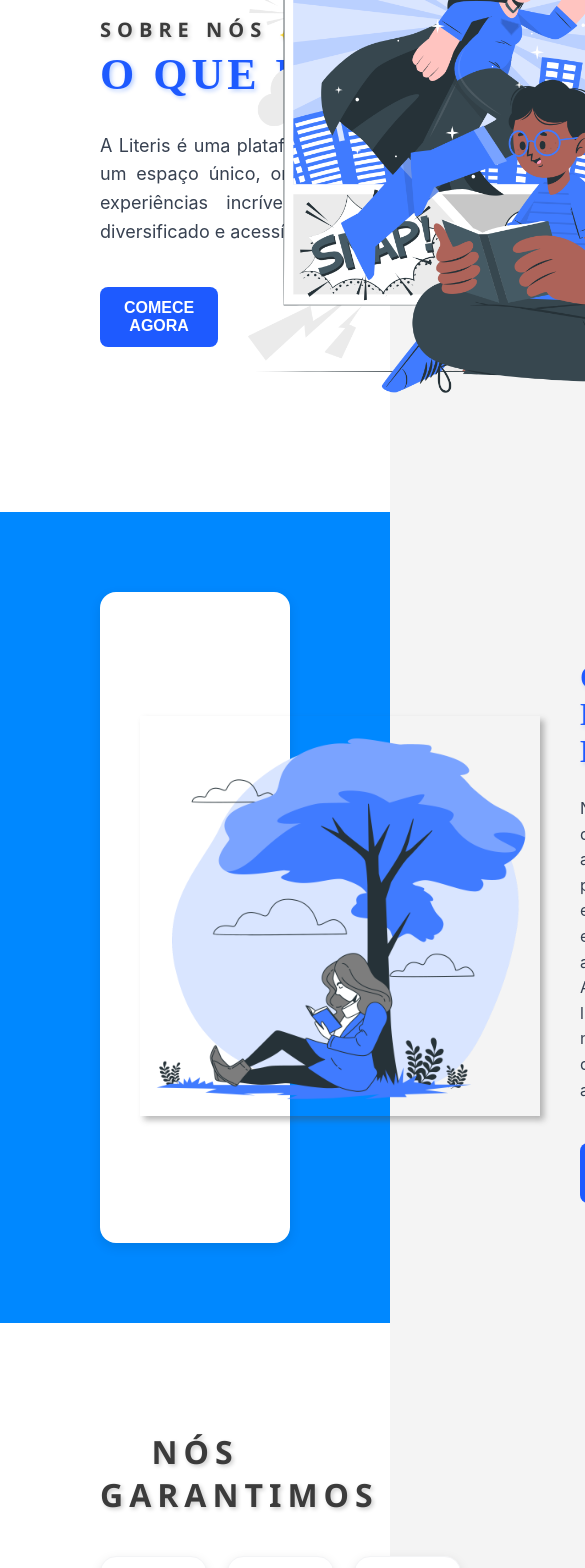
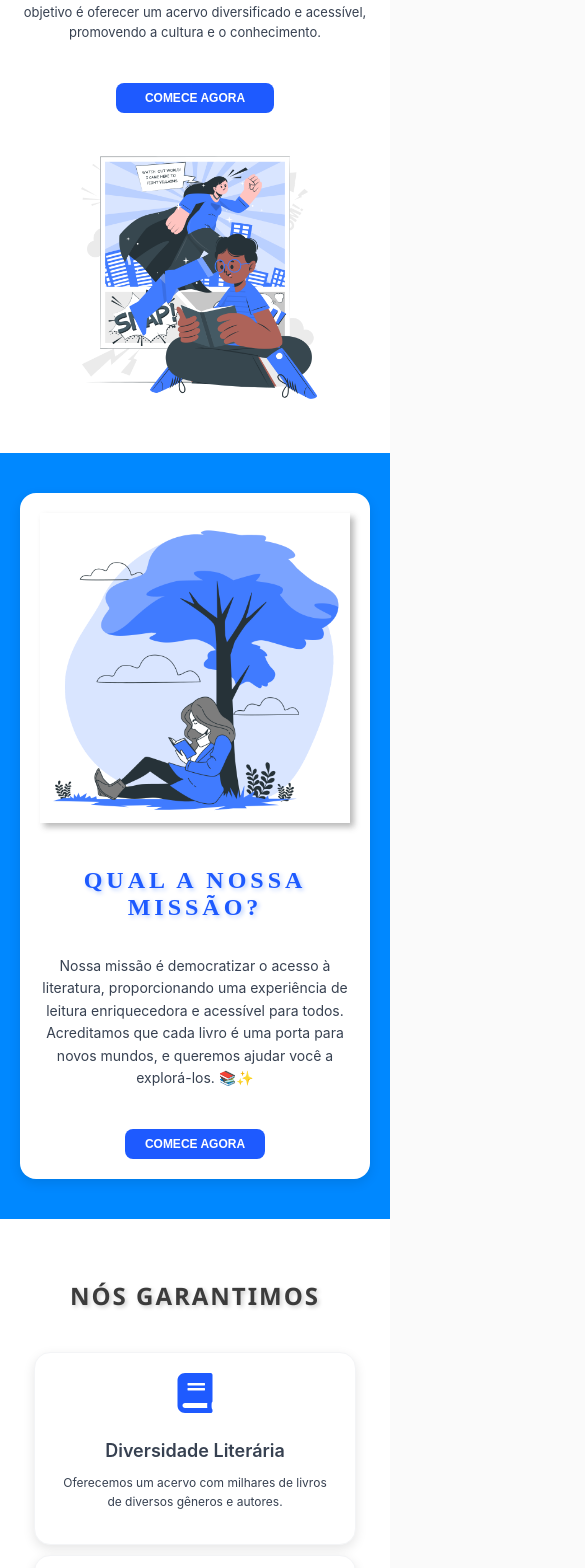
Before and after one commit to AnnaClr/FSN5-GRUPO.01-LIVRARIA, a React (Vite) app in the folder literis/: page /about in a window 390 px wide. Shown: the part 300-1868 px from the top of the page, 585 px wide, since content can reach past the window. Built offline with nearby package versions, Linux system fonts and the light colour scheme.

Commit message:
responsividade: Home, About, Livraria Detalhes + Barra de Pesquisa

```diff
--- a/literis/src/Components/Footer/style.js
+++ b/literis/src/Components/Footer/style.js
@@ -170,7 +170,6 @@
   flex-direction: column;
   align-items: center;
   text-align: center;
-  margin-right: 5.8rem;
 
   p {
     width: 200px;
@@ -180,6 +179,8 @@
 
     @media (max-width: 480px) {
       font-size: 0.8rem;
+      display: flex;
+      flex-direction: column;
     }
   }
 `;
--- a/literis/src/Pages/About/About.jsx
+++ b/literis/src/Pages/About/About.jsx
@@ -110,7 +110,7 @@
       {/* Seção: Formulário de Contato */}
       <Form>
         <FormContainer>
-          <SectionTitle>CONTATE-NOS!</SectionTitle>
+          <SectionTitle className="FormTitle">CONTATE-NOS!</SectionTitle>
           <FormInput type="text" placeholder="Seu nome" />
           <FormInput type="email" placeholder="Seu e-mail" />
           <FormTextArea placeholder="Sua mensagem" rows="5" />
--- a/literis/src/Pages/About/style.js
+++ b/literis/src/Pages/About/style.js
@@ -21,6 +21,10 @@
 export const Garantias = styled.section`
   padding: 80px 100px;
   background: ${colors.background};
+
+  @media (max-width: 768px) {
+    padding: 40px 20px;
+  }
 `;
 
 export const SectionContent = styled.div`
@@ -29,10 +33,20 @@
   justify-content: space-between;
   padding: 80px 100px;
   background: ${colors.background};
+
+  @media (max-width: 768px) {
+    flex-direction: column;
+    padding: 40px 20px;
+    text-align: center;
+  }
 `;
 
 export const Text = styled.div`
   width: 50%;
+
+  @media (max-width: 768px) {
+    width: 100%;
+  }
 `;
 
 export const Title = styled.h1`
@@ -46,12 +60,23 @@
   text-transform: uppercase;
   letter-spacing: 4px;
 
+  @media (max-width: 768px) {
+    width: 100%;
+    font-size: 26px;
+    letter-spacing: 2px;
+  }
+
   span.blue {
     font-family: 'Segoe UI', Tahoma, Geneva, Verdana, sans-serif;
     font-size: 20px;
     color:rgb(59, 59, 59);
     text-shadow: 2px 2px 4px rgba(0, 0, 0, 0.2);
     letter-spacing: 6px;
+
+    @media (max-width: 768px) {
+      font-size: 16px;
+      letter-spacing: 2px;
+    }
   }
 `;
 
@@ -62,6 +87,12 @@
   line-height: 1.6;
   width: 600px;
   text-align: justify;
+
+  @media (max-width: 768px) {
+    width: 100%;
+    font-size: 13px;
+    text-align: center;
+  }
 `;
 
 // Seção de capa
@@ -72,12 +103,24 @@
   padding: 80px 100px;
   background: ${colors.background};
 
+  @media (max-width: 768px) {
+    flex-direction: column;
+    padding: 40px 20px;
+    text-align: center;
+  }
+
   img {
     width: 550px;
     height: 550px;
     background-size: cover;
     background-position: center;
     border-radius: 16px;
+
+    @media (max-width: 768px) {
+      width: 80%;
+      height: auto;
+      margin-top: 20px;
+    }
   }
 `;
 
@@ -87,10 +130,19 @@
   background-size: cover;
   background-position: center;
   border-radius: 16px;
+
+  @media (max-width: 768px) {
+    width: 100%;
+    height: auto;
+  }
 `;
 
 export const SectionText = styled.div`
   width: 50%;
+
+  @media (max-width: 768px) {
+    width: 100%;
+  }
 `;
 
 export const SectionTitle = styled.h2`
@@ -100,6 +152,11 @@
   color:rgb(59, 59, 59);
   text-shadow: 2px 2px 4px rgba(0, 0, 0, 0.2);
   letter-spacing: 6px;
+
+  @media (max-width: 768px) {
+    font-size: 24px;
+    letter-spacing: 2px;
+  }
 `;
 
 export const SectionParagraph = styled.p`
@@ -107,6 +164,11 @@
   color: ${colors.text};
   line-height: 1.6;
   margin-bottom: 40px;
+
+  @media (max-width: 768px) {
+    font-size: 14px;
+    text-align: center;
+  }
 `;
 
 // Seção de cards
@@ -115,6 +177,12 @@
   justify-content: space-between;
   gap: 20px;
   margin-top: 40px;
+
+  @media (max-width: 768px) {
+    flex-direction: column;
+    align-items: center;
+    gap: 10px;
+  }
 `;
 
 export const Card = styled.div`
@@ -131,12 +199,22 @@
     transform: translateY(-10px);
     box-shadow: 0px 8px 24px rgba(0, 0, 0, 0.2);
   }
+
+  @media (max-width: 768px) {
+    width: 80%;
+    padding: 20px;
+  }
 `;
 
 export const CardIcon = styled.div`
   font-size: 48px;
   color: ${colors.primary};
   margin-bottom: 20px;
+
+  @media (max-width: 768px) {
+    font-size: 36px;
+    margin-bottom: 16px;
+  }
 `;
 
 export const CardTitle = styled.h3`
@@ -144,21 +222,32 @@
   font-weight: 600;
   color: ${colors.text};
   margin-bottom: 10px;
+
+  @media (max-width: 768px) {
+    font-size: 18px;
+  }
 `;
 
 export const CardText = styled.p`
   font-size: 14px;
   color: ${colors.text};
   line-height: 1.6;
+
+  @media (max-width: 768px) {
+    font-size: 12px;
+  }
 `;
 
 // Formulário de Contato
-
 export const Form = styled.div`
   background: ${colors.background2};
   width: 100%;
   max-width: 1320px;
   padding: 80px;
+
+  @media (max-width: 768px) {
+    padding: 20px 0.1px;
+  }
 `;
 
 export const FormContainer = styled.form`
@@ -171,6 +260,14 @@
   box-shadow: 0px 4px 20px rgba(0, 0, 0, 0.1);
   max-width: 600px;
   margin: 0 auto;
+
+  @media (max-width: 768px) {
+    /* padding: 1rem; */
+    max-width: 65%;
+    /* max-height: 50%; */
+    /* margin: 0; */
+    /* gap: 1rem; */
+  }
 `;
 
 export const FormInput = styled.input`
@@ -190,6 +287,11 @@
 
   &::placeholder {
     color: #999;
+  }
+
+  @media (max-width: 768px) {
+    padding: 8px;
+    font-size: 14px;
   }
 `;
 
@@ -212,6 +314,11 @@
   &::placeholder {
     color: #999;
   }
+
+  @media (max-width: 768px) {
+    padding: 8px;
+    font-size: 14px;
+  }
 `;
 
 export const FormButton = styled.button`
@@ -233,12 +340,21 @@
   &:active {
     transform: translateY(0);
   }
+
+  @media (max-width: 768px) {
+    padding: 8px 16px;
+    font-size: 14px;
+  }
 `;
 
 // Seção de vitrine
 export const Vitrine = styled.div`
   padding: 80px 100px;
   background: ${colors.background3};
+
+  @media (max-width: 768px) {
+    padding: 40px 20px;
+  }
 `;
 
 export const VitrineTitle = styled.h2`
@@ -246,9 +362,13 @@
   font-size: 32px;
   font-weight: 700;
   color: ${colors.primary};
-
   text-shadow: 2px 2px 4px rgba(0, 85, 255, 0.28);
   letter-spacing: 4px;
+
+  @media (max-width: 768px) {
+    font-size: 24px;
+    text-align: center;
+  }
 `;
 
 export const Box = styled.div`
@@ -259,6 +379,14 @@
   border-radius: 16px;
   padding: 40px;
   box-shadow: 0px 4px 12px rgba(0, 0, 0, 0.1);
+
+  @media (max-width: 768px) {
+    padding: 20px;
+    display: flex;
+    flex-direction: column;
+    justify-content: center;
+    align-items: center;
+  }
 `;
 
 export const BooksImg = styled.div`
@@ -267,9 +395,15 @@
     height: 400px;
     background-size: contain;
     background-position: center;
-
     margin-right: 40px;
     box-shadow: rgba(72, 72, 72, 0.38) 4px 4px 6px;
+
+    @media (max-width: 768px) {
+      width: 100%;
+      height: auto;
+      margin-right: 0;
+      margin-bottom: 20px;
+    }
   }
 `;
 
@@ -287,10 +421,24 @@
   &:hover {
     background-color: darken(${colors.accent}, 10%);
   }
+
+  @media (max-width: 768px) {
+    width: 45%;
+    padding: 8px;
+    font-size: 12px;
+  }
 `;
 
 export const VitrineText = styled.div`
   width: 650px;
+
+  @media (max-width: 768px) {
+    width: 100%;
+    display: flex;
+    flex-direction: column;
+    justify-content: center;
+    align-items: center;
+  }
 `;
 
 export const Paragraph = styled.p`
@@ -298,4 +446,9 @@
   color: ${colors.text};
   line-height: 1.6;
   margin-bottom: 40px;
+
+  @media (max-width: 768px) {
+    font-size: 14px;
+    text-align: center;
+  }
 `;
--- a/literis/src/Pages/Bookstore/style.js
+++ b/literis/src/Pages/Bookstore/style.js
@@ -11,18 +11,94 @@
   accent: "rgb(0, 50, 187)",
 };
 
+// Animação para o modal de filtro
+const fadeIn = keyframes`
+  from {
+    opacity: 0;
+    transform: translateY(-10px);
+  }
+  to {
+    opacity: 1;
+    transform: translateY(0);
+  }
+`;
+
 export const Container = styled.div`
   display: flex;
+  flex-direction: column;
   padding: 40px;
-  gap: 10px;
+  gap: 20px;
+
+  @media (max-width: 768px) {
+    padding: 20px;
+  }
+`;
+
+export const TopBar = styled.div`
+  display: flex;
+  align-items: center;
+  gap: 20px;
+  margin-bottom: 20px;
+
+  @media (max-width: 768px) {
+    gap: 10px;
+  }
+`;
+
+export const SearchBar = styled.input`
+  max-width: 400px;
+  padding: 10px;
+  border: 1px solid #ddd;
+  border-radius: 8px;
+  flex: 1;
+  font-size: 0.9rem;
+  transition: border-color 0.3s, box-shadow 0.3s;
+
+  &:focus {
+    border-color: ${colors.accent};
+    box-shadow: 0 0 0 3px rgba(30, 90, 255, 0.1);
+    outline: none;
+  }
+`;
+
+export const FilterIcon = styled.div`
+  display: none;
+
+  @media (max-width: 768px) {
+    display: block;
+    cursor: pointer;
+    font-size: 1.5rem;
+    color: ${colors.text};
+    transition: color 0.3s;
+
+    &:hover {
+      color: ${colors.accent};
+    }
+  }
+`;
+
+export const Content = styled.div`
+  display: flex;
+  gap: 20px;
+
+  @media (max-width: 768px) {
+    flex-direction: column;
+  }
 `;
 
 export const FilterSection = styled.div`
   width: 250px;
   padding: 20px;
-  background:rgb(253, 253, 253);
-  border-radius: 12px;
+  background: rgb(253, 253, 253);
+  border-radius: 8px;
   box-shadow: 0 4px 12px rgba(0, 0, 0, 0.1);
+
+  @media (max-width: 768px) {
+    display: ${({ isFilterOpen }) => (isFilterOpen ? "block" : "none")};
+    width: 80%;
+    margin-bottom: 20px;
+    animation: ${fadeIn} 0.3s ease-in-out;
+  }
 
   h2 {
     margin-bottom: 16px;
@@ -45,7 +121,7 @@
     padding: 10px;
     margin-top: 8px;
     border: 1px solid #ddd;
-    border-radius: 8px;
+    border-radius: 6px;
     background: ${colors.background};
     color: ${colors.text};
     font-size: 0.9rem;
@@ -64,12 +140,16 @@
   grid-template-columns: repeat(auto-fill, minmax(250px, 1fr));
   gap: 20px;
   flex: 1;
+
+  @media (max-width: 768px) {
+    grid-template-columns: repeat(auto-fill, minmax(150px, 1fr));
+  }
 `;
 
 export const BookCard = styled.div`
   background: ${colors.background};
-  padding: 20px;
-  border-radius: 12px;
+  padding: 15px;
+  border-radius: 6px;
   box-shadow: 0 4px 12px rgba(0, 0, 0, 0.1);
   text-align: center;
   transition: transform 0.3s, box-shadow 0.3s;
@@ -81,80 +161,83 @@
 
   img {
     width: 100%;
-    max-width: 200px;
-    height: 280px;
-    border-radius: 8px;
+    max-width: 150px;
+    height: 200px;
+    border-radius: 4px;
     object-fit: cover;
     box-shadow: rgba(60, 64, 67, 0.3) 0px 1px 2px 0px, rgba(60, 64, 67, 0.15) 0px 2px 6px 2px;
     transition: transform 0.3s;
+
+    @media (max-width: 768px) {
+      height: 150px;
+    }
   }
 
   h3 {
-    margin: 16px 0 8px;
+    margin: 12px 0 6px;
     color: ${colors.text};
-    font-size: 1.2rem;
+    font-size: 1rem;
     font-weight: 600;
+
+    @media (max-width: 768px) {
+      font-size: 0.9rem;
+    }
   }
 
   p {
     margin: 4px 0;
     color: ${colors.secondary};
-    font-size: 0.9rem;
+    font-size: 0.8rem;
+
+    @media (max-width: 768px) {
+      font-size: 0.7rem;
+    }
   }
 
   .price {
-    margin-top: 10px;
-    font-size: 1.2rem;
+    margin-top: 8px;
+    font-size: 1rem;
     font-weight: bold;
     color: rgb(0, 210, 25);
+
+    @media (max-width: 768px) {
+      font-size: 0.9rem;
+    }
   }
 
   .author {
-    font-size: 0.9rem;
-    color:rgb(121, 121, 121);
-    margin-top: 8px;
+    font-size: 0.8rem;
+    color: rgb(121, 121, 121);
+    margin-top: 6px;
     font-style: italic;
+
+    @media (max-width: 768px) {
+      font-size: 0.7rem;
+    }
   }
 `;
 
 export const Button = styled.button`
   background: ${colors.primary};
-  width: 150px;
-  justify-content: baseline;
-  align-items: center;
+  width: 120px;
   color: white;
   border: none;
-  padding: 10px 20px;
-  border-radius: 8px;
-  margin-top: 16px;
-  font-size: 0.9rem;
+  padding: 8px 16px;
+  border-radius: 6px;
+  margin-top: 12px;
+  font-size: 0.8rem;
   font-weight: 500;
   transition: background 0.3s, transform 0.3s, box-shadow 0.3s;
-  position: relative;
-  overflow: hidden;
-
-    cursor: pointer;
+  cursor: pointer;
 
   &:hover {
     background: ${colors.accent};
     box-shadow: 0 4px 8px rgba(0, 0, 0, 0.2);
   }
 
-  &::after {
-    content: "";
-    position: absolute;
-    top: 50%;
-    left: 50%;
-    width: 300%;
-    height: 300%;
-    background: rgba(255, 255, 255, 0.3);
-    transform: translate(-50%, -50%) rotate(45deg);
-    transition: all 0.5s ease;
-    z-index: 0;
-  }
-
-  &:hover::after {
-    width: 0;
-    height: 0;
+  @media (max-width: 768px) {
+    width: 100%;
+    padding: 6px 12px;
+    font-size: 0.7rem;
   }
 `;
--- a/literis/src/Pages/Home/style.js
+++ b/literis/src/Pages/Home/style.js
@@ -27,17 +27,33 @@
   padding: 80px 100px;
   background: ${colors.background};
 
+  @media (max-width: 768px) {
+    flex-direction: column;
+    padding: 30px 20px;
+    text-align: center;
+  }
+
   img {
     width: 550px;
     height: 550px;
     background-size: cover;
     background-position: center;
     border-radius: 16px;
+
+    @media (max-width: 768px) {
+      width: 100%;
+      height: auto;
+      margin-top: 20px;
+    }
   }
 `;
 
 export const Text = styled.div`
   width: 50%;
+
+  @media (max-width: 768px) {
+    width: 100%;
+  }
 `;
 
 export const Title = styled.h1`
@@ -51,12 +67,24 @@
   text-transform: uppercase;
   letter-spacing: 4px;
 
+  @media (max-width: 768px) {
+    width: 100%;
+    font-size: 22px;
+    letter-spacing: 1px;
+    text-align: center;
+  }
+
   span.blue {
     font-family: 'Segoe UI', Tahoma, Geneva, Verdana, sans-serif;
     font-size: 20px;
     color:rgb(59, 59, 59);
     text-shadow: 2px 2px 4px rgba(0, 0, 0, 0.2);
     letter-spacing: 6px;
+
+    @media (max-width: 768px) {
+      font-size: 14px;
+      letter-spacing: 2px;
+    }
   }
 `;
 
@@ -67,6 +95,12 @@
   line-height: 1.6;
   width: 600px;
   text-align: justify;
+
+  @media (max-width: 768px) {
+    width: 100%;
+    font-size: 14px;
+    text-align: center;
+  }
 `;
 
 export const Button = styled.button`
@@ -83,6 +117,12 @@
   &:hover {
     background-color: darken(${colors.accent}, 10%);
   }
+
+  @media (max-width: 768px) {
+    width: 40%;
+    padding: 8px 16px;
+    font-size: 10px;
+  }
 `;
 
 // Seção de cards
@@ -92,10 +132,19 @@
   justify-content: center;
   align-items: center;
 
+  @media (max-width: 768px) {
+    padding: 30px 20px;
+  }
+
   .button-cards {
     margin-top: 60px;
     display: flex;
     gap: 20px;
+
+    @media (max-width: 768px) {
+      flex-direction: column;
+      gap: 10px;
+    }
   }
 `;
 
@@ -108,12 +157,22 @@
 
   text-shadow: 2px 2px 4px rgba(0, 0, 0, 0.2);
   letter-spacing: 4px;
+
+  @media (max-width: 768px) {
+    font-size: 18px;
+    margin-bottom: 30px;
+  }
 `;
 
 export const CardsContent = styled.div`
   display: flex;
-  /* justify-content: space-between; */
   gap: 20px;
+
+  @media (max-width: 768px) {
+    flex-direction: column;
+    align-items: center;
+    gap: 10px;
+  }
 `;
 
 export const Card = styled.div`
@@ -127,9 +186,27 @@
   box-shadow: 0px 4px 12px rgba(0, 0, 0, 0.1);
   transition: transform 0.3s ease, box-shadow 0.3s ease;
 
+  .cardIcon {
+    font-size: 50px;
+    color: ${colors.primary};
+    margin-bottom: 20px;
+  }
+
   &:hover {
     transform: translateY(-10px);
     box-shadow: 0px 8px 24px rgba(0, 0, 0, 0.2);
+  }
+
+  @media (max-width: 768px) {
+    width: 75%;
+    padding: 16px;
+    margin-bottom: 20px;
+
+    .cardIcon {
+      font-size: 40px;
+      color: ${colors.primary};
+      margin-bottom: 10px;
+    }
   }
 `;
 
@@ -137,6 +214,19 @@
   font-size: 48px;
   color: ${colors.primary};
   margin-bottom: 20px;
+
+  .cardIcon {
+    size: 64px;
+  }
+
+  @media (max-width: 768px) {
+    font-size: 1px;
+    margin-bottom: 10px;
+
+    .cardIcon {
+    size: 16px;
+  }
+  }
 `;
 
 export const CardNum = styled.div`
@@ -144,6 +234,10 @@
   font-weight: 700;
   color: ${colors.primary};
   margin-bottom: 10px;
+
+  @media (max-width: 768px) {
+    font-size: 20px;
+  }
 `;
 
 export const CardTitle = styled.div`
@@ -151,18 +245,30 @@
   font-weight: 600;
   color: ${colors.text};
   margin-bottom: 10px;
+
+  @media (max-width: 768px) {
+    font-size: 16px;
+  }
 `;
 
 export const CardSubtitle = styled.div`
   font-size: 14px;
   color: ${colors.text};
   line-height: 1.6;
+
+  @media (max-width: 768px) {
+    font-size: 12px;
+  }
 `;
 
 // Seção de vitrine
 export const Vitrine = styled.div`
   padding: 80px 100px;
   background: ${colors.background3};
+
+  @media (max-width: 768px) {
+    padding: 30px 20px;
+  }
 `;
 
 export const VitrineTitle = styled.h2`
@@ -170,9 +276,13 @@
   font-size: 32px;
   font-weight: 700;
   color: ${colors.primary};
-
   text-shadow: 2px 2px 4px rgba(0, 85, 255, 0.28);
   letter-spacing: 4px;
+
+  @media (max-width: 768px) {
+    font-size: 20px;
+    text-align: center;
+  }
 `;
 
 export const Box = styled.div`
@@ -183,6 +293,11 @@
   border-radius: 16px;
   padding: 40px;
   box-shadow: 0px 4px 12px rgba(0, 0, 0, 0.1);
+
+  @media (max-width: 768px) {
+    flex-direction: column;
+    padding: 20px;
+  }
 `;
 
 export const BooksImg = styled.div`
@@ -191,14 +306,28 @@
     height: 350px;
     background-size: contain;
     background-position: center;
-
     margin-right: 40px;
     box-shadow: rgba(72, 72, 72, 0.38) 4px 4px 6px;
+
+    @media (max-width: 768px) {
+      width: 120px;
+      height: 180px;
+      margin-right: 10px;
+      margin-bottom: 0;
+    }
   }
 `;
 
 export const VitrineText = styled.div`
   width: 650px;
+
+  @media (max-width: 768px) {
+    display: flex ;
+    flex-direction: column;
+    width: 100%;
+    justify-content: center;
+    align-items: center;
+  }
 `;
 
 export const Paragraph = styled.p`
@@ -206,12 +335,21 @@
   color: ${colors.text};
   line-height: 1.6;
   margin-bottom: 40px;
+
+  @media (max-width: 768px) {
+    font-size: 12px;
+    text-align: center;
+  }
 `;
 
 // Seção de livros
 export const Books = styled.div`
   padding: 80px 100px;
   background: ${colors.background2};
+
+  @media (max-width: 768px) {
+    padding: 30px 20px;
+  }
 `;
 
 export const BooksTitle = styled.h2`
@@ -223,11 +361,23 @@
 
   text-shadow: 2px 2px 4px rgba(0, 0, 0, 0.2);
   letter-spacing: 4px;
+
+  @media (max-width: 768px) {
+    font-size: 20px;
+    margin-bottom: 30px;
+  }
 `;
 
 export const BookCardContainer = styled.div`
   display: flex;
   justify-content: space-between;
+
+  @media (max-width: 768px) {
+
+    flex-wrap: wrap;
+    gap: 10px;
+    justify-content: center;
+  }
 `;
 
 export const BookCard = styled.div`
@@ -248,6 +398,13 @@
     transform: translateY(-10px);
     box-shadow: 0px 8px 24px rgba(0, 0, 0, 0.2);
   }
+
+  @media (max-width: 768px) {
+    width: 65%;
+    height: auto;
+    padding: 16px;
+    margin-bottom: 10px;
+  }
 `;
 
 export const BookCover = styled.div`
@@ -258,6 +415,10 @@
   background-position: center;
   border-radius: 12px;
   margin-bottom: 20px;
+
+  @media (max-width: 768px) {
+    height: 250px;
+  }
 `;
 
 export const BookName = styled.div`
@@ -265,6 +426,11 @@
   font-weight: 600;
   color: ${colors.primary};
   margin-bottom: 5px;
+
+  @media (max-width: 768px) {
+    font-size: 25px;
+    margin-bottom: 1px;
+  }
 `;
 
 export const Author = styled.div`
@@ -273,6 +439,12 @@
   font-weight: 500;
   color: ${colors.text};
   margin-bottom: 15px;
+
+  @media (max-width: 768px) {
+    font-size: 12px;
+    margin-bottom: 5px;
+
+  }
 `;
 
 export const Price = styled.div`
@@ -280,6 +452,10 @@
   font-weight: 700;
   color:rgb(0, 210, 25);
   margin-bottom: 20px;
+
+  @media (max-width: 768px) {
+    font-size: 18px;
+  }
 `;
 
 export const BookCardButton = styled.button`
@@ -296,4 +472,11 @@
   &:hover {
     background-color: darken(${colors.secondary}, 10%);
   }
+
+  @media (max-width: 768px) {
+    width: 50%;
+    max-width: 150px;
+    padding: 8px 16px;
+    font-size: 12px;
+  }
 `;
--- a/literis/src/Pages/ProductDetails/ProductDetail.jsx
+++ b/literis/src/Pages/ProductDetails/ProductDetail.jsx
@@ -134,7 +134,7 @@
             disabled={isOutOfStock}
           >
             <div className="version-label">E-book</div>
-            <div className="version-price">R$ {livro.ebookPrice}0</div>
+            <div className="version-price">R$ {livro.ebookPrice.toFixed(2)}</div>
           </PriceOption>
           <PriceOption
             onClick={() => !isOutOfStock && setSelectedVersion('físico')}
@@ -142,7 +142,7 @@
             disabled={isOutOfStock}
           >
             <div className="version-label">Físico</div>
-            <div className="version-price">R$ {livro.physicalPrice}0</div>
+            <div className="version-price">R$ {livro.physicalPrice.toFixed(2)}</div>
           </PriceOption>
         </PriceOptionsContainer>
 
--- a/literis/src/Styles/GlobalStyles.js
+++ b/literis/src/Styles/GlobalStyles.js
@@ -5,7 +5,7 @@
     margin: 0;
     padding: 0;
     font-family: Arial, sans-serif;
-    background-color: #f4f4f4;
+    background-color:rgb(250, 250, 250);
   }
 
   a {
```
Also changed, not shown: literis/src/Components/Header/style.js (+33 -2 lines), literis/src/Pages/Bookstore/Bookstore.jsx (+33 -3 lines), literis/src/Pages/Home/Home.jsx (+5 -12 lines), literis/src/Pages/ProductDetails/style.js (+86 -9 lines). Lines whose indentation alone changed are shown as unchanged.
